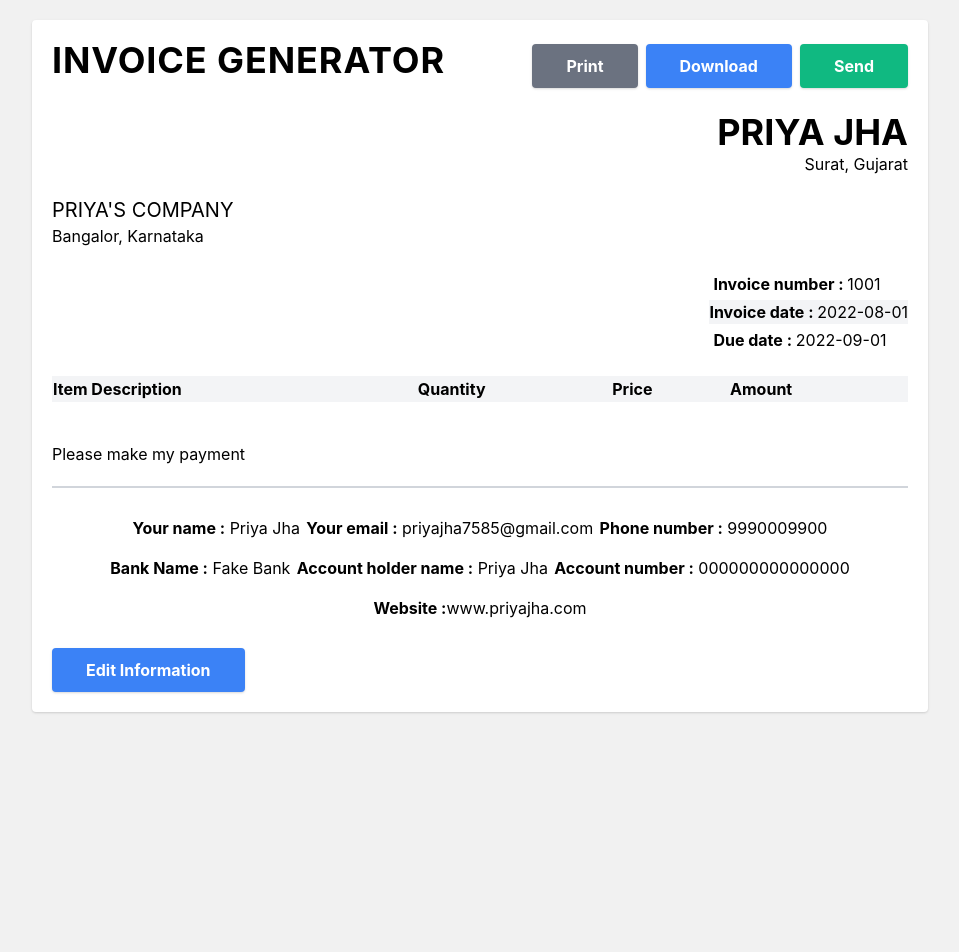
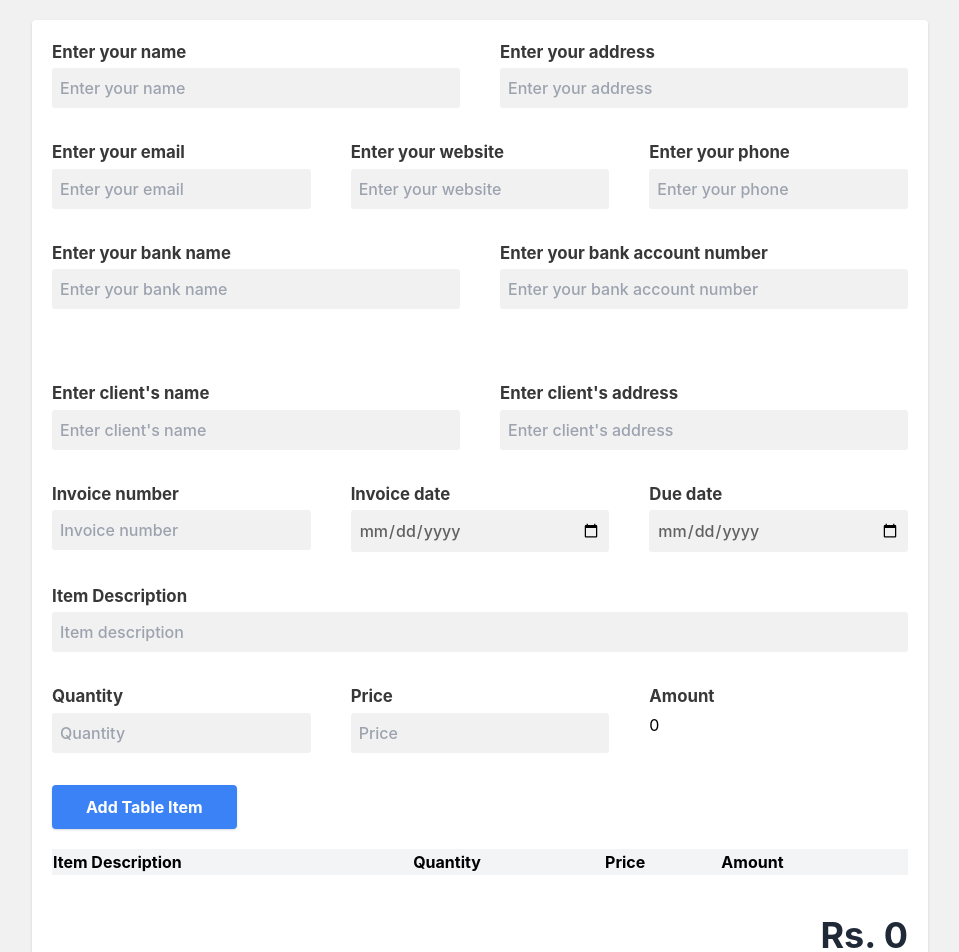
Before and after one commit to Priyajha7585/invoice-generator, a React (Create React App) app: page / in a window 1280 px wide. Shown: the top 952 px of the page, without its empty margins (160-1119 px from the left). Before the commit the page ends 800 px from the top, so only its background shows below. Built offline with nearby package versions, Linux system fonts and the light colour scheme.

Commit message:
Updated project invoice generator

```diff
--- a/package.json
+++ b/package.json
@@ -10,6 +10,7 @@
     "react-dom": "^18.2.0",
     "react-icons": "^4.4.0",
     "react-scripts": "5.0.1",
+    "react-to-print": "^2.14.7",
     "uuid": "^8.3.2",
     "web-vitals": "^2.1.4"
   },
--- a/src/App.js
+++ b/src/App.js
@@ -1,4 +1,4 @@
-import React, { useState } from "react";
+import React, { useState, useRef } from "react";
 import ClientDetails from "./components/ClientDetails";
 import Dates from "./components/Dates";
 import Footer from "./components/Footer";
@@ -7,28 +7,32 @@ import MainDetails from "./components/MainDetails";
 import Notes from "./components/Notes";
 import Table from "./components/Table";
 import TableForm from "./components/TableForm";
+import ReactToPrint from "react-to-print";
 
 function App() {
-  const [showInvoice, setShowInvoice] = useState(true);
-  const [name, setName] = useState("Priya Jha");
-  const [address, setAddress] = useState("Surat, Gujarat");
-  const [email, setEmail] = useState("priyajha7585@gmail.com");
-  const [phone, setPhone] = useState("9990009900");
-  const [bankName, setBankName] = useState("Fake Bank");
-  const [bankAccount, setBankAccount] = useState("000000000000000");
-  const [website, setWebsite] = useState("www.priyajha.com");
-  const [clientName, setClientName] = useState("Priya's Company");
-  const [clientAddress, setClientAddress] = useState("Bangalor, Karnataka");
-  const [invoiceNumber, setInvoiceNumber] = useState("1001");
-  const [invoiceDate, setInvoiceDate] = useState("2022-08-01");
-  const [dueDate, setDueDate] = useState("2022-09-01");
-  const [notes, setNotes] = useState("Please make my payment");
-  const [description, setDescription] = useState("Some long description");
+  const [showInvoice, setShowInvoice] = useState(false);
+  const [name, setName] = useState("");
+  const [address, setAddress] = useState("");
+  const [email, setEmail] = useState("");
+  const [phone, setPhone] = useState("");
+  const [bankName, setBankName] = useState("");
+  const [bankAccount, setBankAccount] = useState("");
+  const [website, setWebsite] = useState("");
+  const [clientName, setClientName] = useState("");
+  const [clientAddress, setClientAddress] = useState("");
+  const [invoiceNumber, setInvoiceNumber] = useState("");
+  const [invoiceDate, setInvoiceDate] = useState("");
+  const [dueDate, setDueDate] = useState("");
+  const [notes, setNotes] = useState("");
+  const [description, setDescription] = useState("");
   const [quantity, setQuantity] = useState("");
   const [price, setPrice] = useState("");
   const [amount, setAmount] = useState("");
   const [list, setList] = useState([]);
   const [total, setTotal] = useState(0);
+
+  const componentRef = useRef()
+
   const handlePrint = () =>
     {
       window.print()
@@ -39,7 +43,11 @@ function App() {
 
         {
           showInvoice ?
-          (<div>
+          (<>
+            <ReactToPrint trigger={()=><button className="ml-5 bg-blue-500 text-white font-bold py-2 px-8 rounded shadow border-2 border-blue-500
+              hover:bg-transparent hover:text-blue-500 transition-all duration-300">Print / Download</button>}
+            content={()=>componentRef.current} />
+            <div ref={componentRef} className="p-5">
           <Header handlePrint={handlePrint}/>
           <MainDetails name={name} address={address}/>
           <ClientDetails clientName={clientName} clientAddress={clientAddress}/>
@@ -47,9 +55,11 @@ function App() {
           <Table description={description} quantity={quantity} price={price} amount={amount} list={list} setList={setList} total={total} setTotal={setTotal}/>
           <Notes notes={notes} />
           <Footer name={name} email={email} phone={phone} website={website} bankName={bankName} bankAccount={bankAccount} />
+        </div>
           <button onClick={()=>setShowInvoice(false)} className="mt-5 bg-blue-500 text-white font-bold py-2 px-8 rounded shadow border-2 border-blue-500
           hover:bg-transparent hover:text-blue-500 transition-all duration-300">Edit Information</button>
-        </div>)
+        </>
+        )
         :
         (
           <>
--- a/src/components/ClientDetails.js
+++ b/src/components/ClientDetails.js
@@ -3,8 +3,8 @@ import React from 'react'
 function ClientDetails({clientName, clientAddress}) {
   return (
     <>
-        <section className="mt-5">
-          <h2 className="text-xl uppercase">{clientName}</h2>
+        <section className="mt-10">
+          <h2 className="text-2xl uppercase font-bold mb-1">{clientName}</h2>
           <p>{clientAddress}</p>
         </section>
     </>
--- a/src/components/Dates.js
+++ b/src/components/Dates.js
@@ -3,7 +3,7 @@ import React from 'react'
 function Dates({invoiceNumber, invoiceDate, dueDate}) {
   return (
     <>
-        <article className="my-5 flex items-end justify-end">
+        <article className="mt-10 mb-14 flex items-end justify-end">
           <ul>
             <li className="p-1"><span className="font-bold">Invoice number : </span>{invoiceNumber}</li>
             <li className="bg-gray-100"><span className="font-bold">Invoice date : </span>{invoiceDate}</li>
--- a/src/components/Header.js
+++ b/src/components/Header.js
@@ -7,7 +7,7 @@ function Header({handlePrint}) {
           <div>
             <h1 className="font-bold uppercase tracking-wide text-4xl mb-3">INVOICE GENERATOR</h1>
           </div>
-          <div>
+          {/* <div>
             <ul className="flex items-center justify-between flex-wrap">
               <li><button onClick={handlePrint} className="bg-gray-500 text-white font-bold py-2 px-8 rounded shadow border-2 border-gray-500
           hover:bg-transparent hover:text-gray-500 transition-all duration-300">Print</button></li>
@@ -16,7 +16,7 @@ function Header({handlePrint}) {
               <li><button className="bg-green-500 text-white font-bold py-2 px-8 rounded shadow border-2 border-green-500
           hover:bg-transparent hover:text-green-500 transition-all duration-300">Send</button></li>
             </ul>
-          </div>
+          </div> */}
         </header>
     </>
   )
--- a/src/components/MainDetails.js
+++ b/src/components/MainDetails.js
@@ -5,7 +5,7 @@ function MainDetails({name, address}) {
     <>
         <section className="flex flex-col items-end justify-end">
           {/* <input type="text" name="text" id="text" placeholder="Enter your name" required/> */}
-          <h2 className="font-bold text-xl uppercase md:text-4xl">{name}</h2>
+          <h2 className="font-bold text-xl mb-1 uppercase md:text-4xl">{name}</h2>
           <p>{address}</p>
         </section>
     </>
--- a/src/components/Table.js
+++ b/src/components/Table.js
@@ -1,6 +1,6 @@
 import React from 'react'
 
-function Table({list}) {
+function Table({list, total}) {
   return (
     <>
         <table width="100%" className="mb-10">
@@ -25,6 +25,9 @@ function Table({list}) {
                 </React.Fragment>
             ))}
         </table>
+        <div>
+            <h2 className="flex item-end justify-end text-gray-800 text-4xl font-bold">Rs. {total.toLocaleString()}</h2>
+        </div>
     </>
   )
 }
--- a/src/components/TableForm.js
+++ b/src/components/TableForm.js
@@ -7,6 +7,12 @@ function TableForm({description, setDescription, quantity, setQuantity, price, s
     const [isEditing, setIsEditing] = useState(false);
     const handleSubmit = (e) => {
         e.preventDefault();
+        if (!description || !quantity || !price)
+        {
+            alert("Please fill in all the inputs")
+        }
+        else{
+
             const newItem = {
                 id: uuidv4(),
                 description,
@@ -22,6 +28,8 @@ function TableForm({description, setDescription, quantity, setQuantity, price, s
             setIsEditing(false)
             console.log(list)
         }
+
+    }
     useEffect(()=>{
         const calculateAmount = (amount) => {
             setAmount(quantity * price)
@@ -30,6 +38,7 @@ function TableForm({description, setDescription, quantity, setQuantity, price, s
     }, [amount, setAmount, quantity, price])
 
     // Calculate total amount function
+    useEffect(()=>{
         let rows = document.querySelectorAll(".amount")
         let sum = 0
         for(let i=0; i<rows.length; i++)
@@ -40,6 +49,7 @@ function TableForm({description, setDescription, quantity, setQuantity, price, s
                 setTotal(sum)
             }
         }
+    })
 
     // Edit function
     const editRow = (id) => {
@@ -94,6 +104,8 @@ function TableForm({description, setDescription, quantity, setQuantity, price, s
                 <td className="font-bold">Quantity</td>
                 <td className="font-bold">Price</td>
                 <td className="font-bold">Amount</td>
+                <td className="font-bold"></td>
+                <td className="font-bold"></td>
                 </tr>
             </thead>
             {list.map(({id, description, quantity, price, amount}) => (
@@ -114,7 +126,7 @@ function TableForm({description, setDescription, quantity, setQuantity, price, s
             ))}
         </table>
         <div>
-            <h2 className="text-gray-800 text-4xl font-bold">Total : {total.toLocaleString()}</h2>
+            <h2 className="flex item-end justify-end text-gray-800 text-4xl font-bold">Rs. {total.toLocaleString()}</h2>
         </div>
     </>
   )
```
Also changed, not shown: 1 other file (tests, documents, lock files or other folders). Lines whose indentation alone changed are shown as unchanged.
